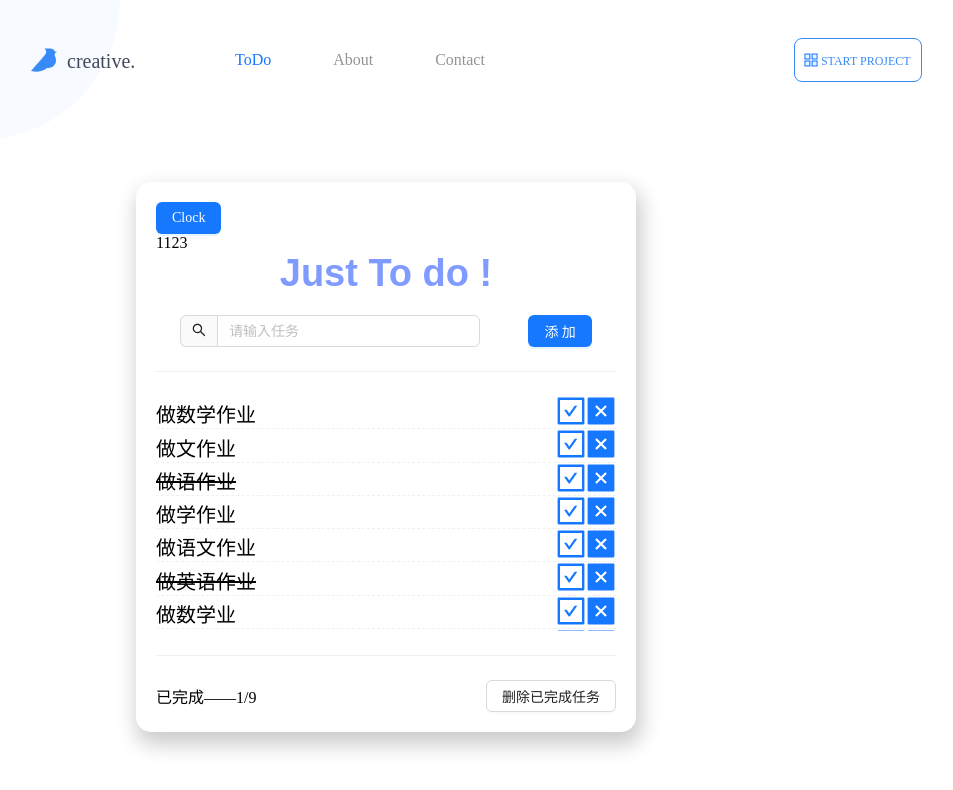
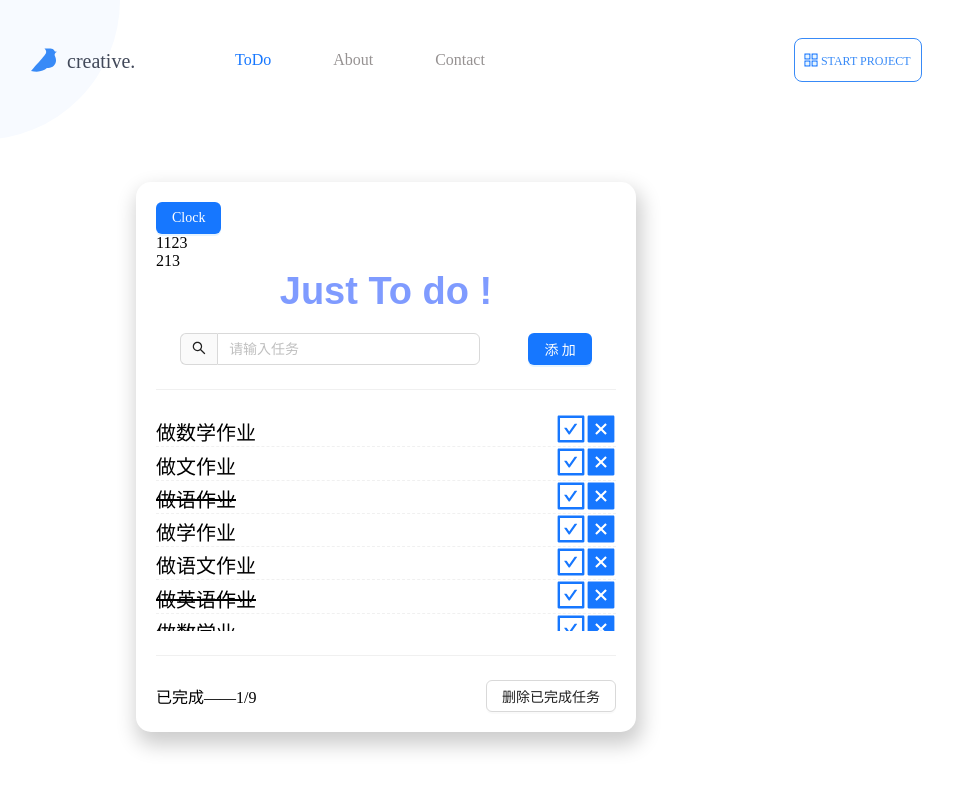
Before and after one commit to xie10101/ToDoList_demo, a React (Create React App) app in the folder todolist_demo/: page /todo/clock in a window 1280 px wide. Shown: the top 790 px of the page, without its empty margins (164-1117 px from the left). Built offline with nearby package versions, Linux system fonts and the light colour scheme.

Commit message:
feat: test

```diff
--- a/todolist_demo/src/page/Clock.jsx
+++ b/todolist_demo/src/page/Clock.jsx
@@ -4,8 +4,10 @@ const Clock = () => {
         <div>
               <Button type="primary">Clock</Button>
               <div>1123</div>
+              <div>213</div>
         </div>
      );
+    //  123123
 }
 
 export default Clock;
```
